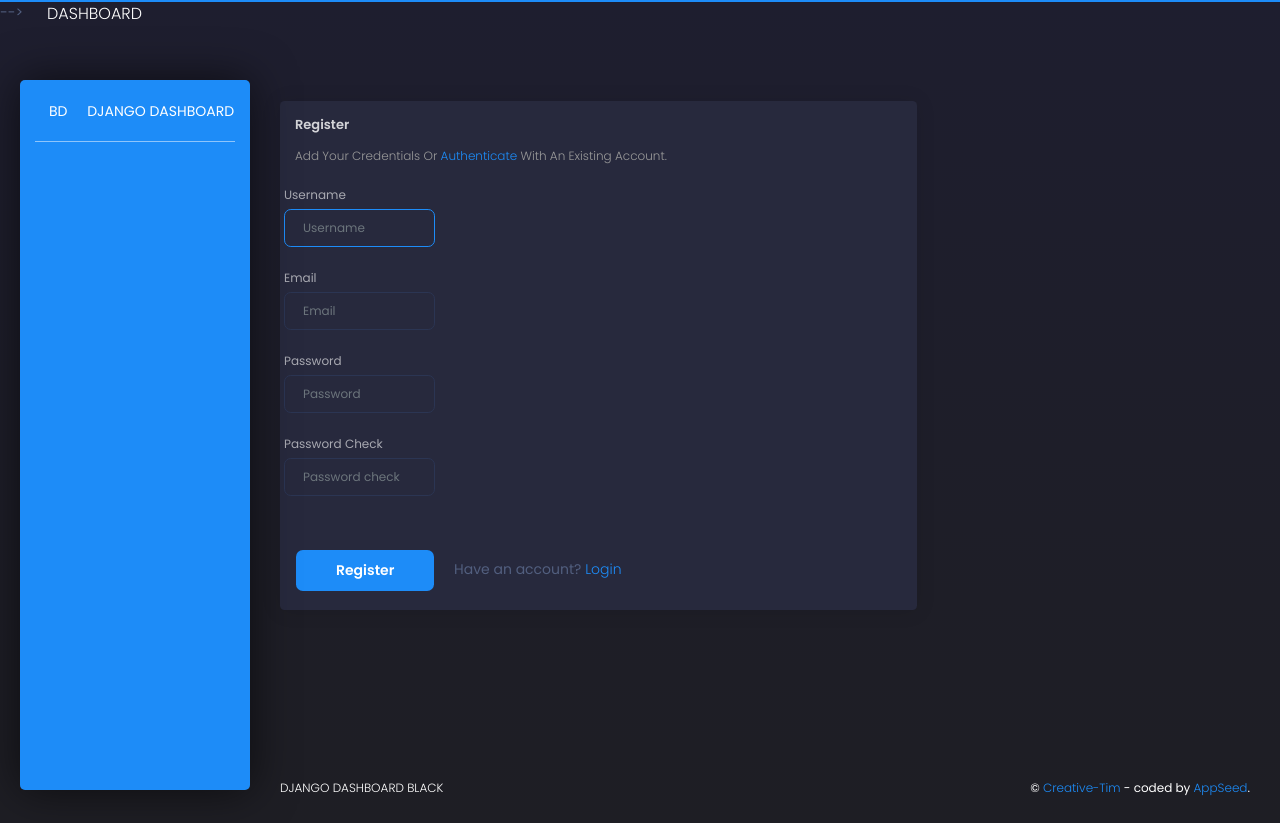
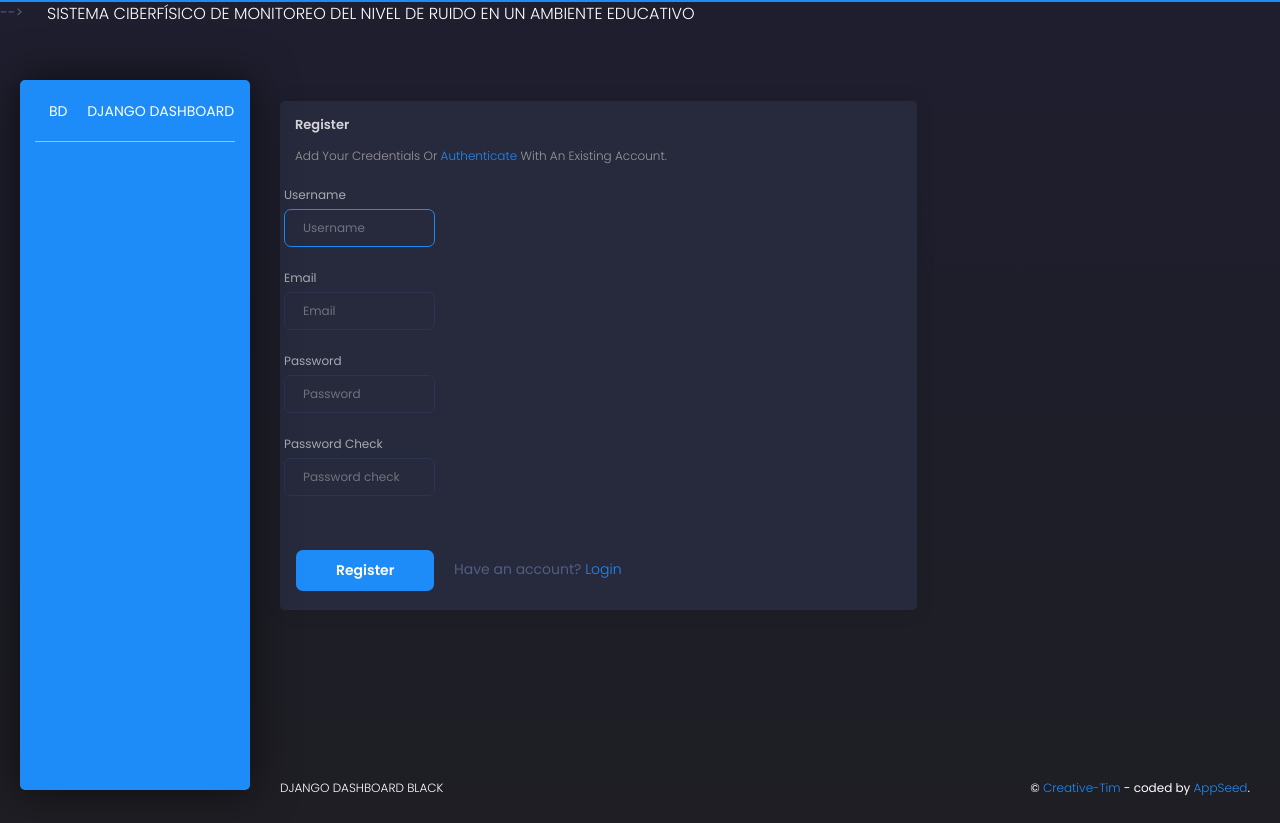
Before and after one commit to admontenegroa/NoiseLevelMonitoring, a Django app: page /register/ in a window 1280 px wide. Run offline with Django 3.2, Linux system fonts and the light colour scheme; some libraries are stand-ins or nearby versions.

```diff
--- a/core/templates/includes/navigation.html
+++ b/core/templates/includes/navigation.html
@@ -12,7 +12,7 @@
                 <span class="navbar-toggler-bar bar3"></span>
               </button>
             </div>
-            <a class="navbar-brand" href="javascript:void(0)">Dashboard</a>
+            <a class="navbar-brand" href="javascript:void(0)">Sistema Ciberfísico de Monitoreo del Nivel de Ruido en un Ambiente Educativo</a>
           </div>
           <button class="navbar-toggler" type="button" data-toggle="collapse" data-target="#navigation" aria-expanded="false" aria-label="Toggle navigation">
             <span class="navbar-toggler-bar navbar-kebab"></span>
```
